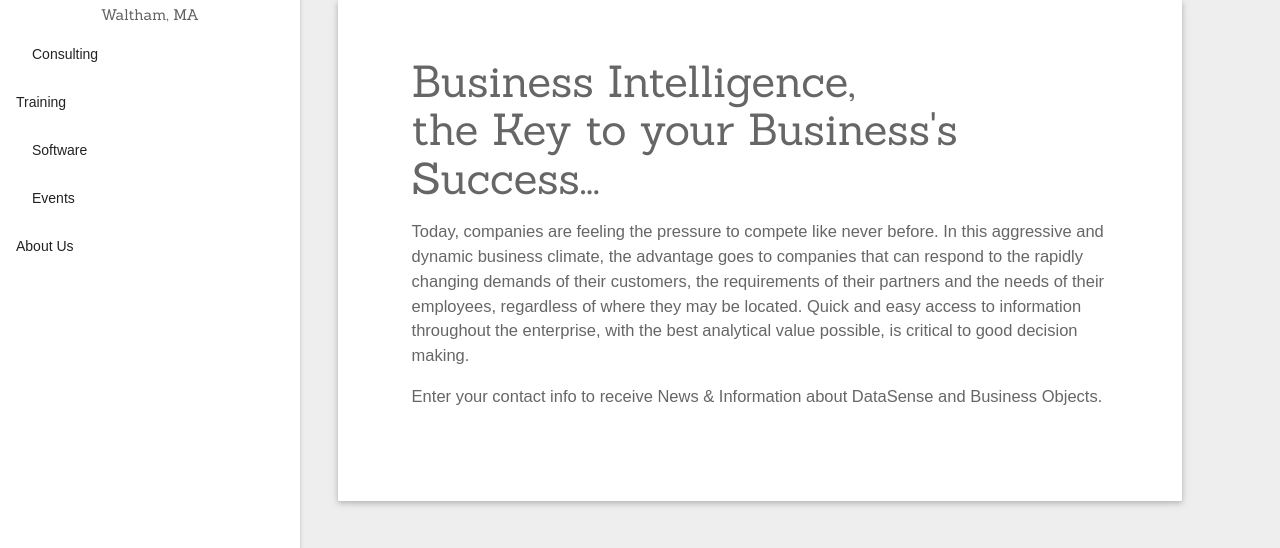
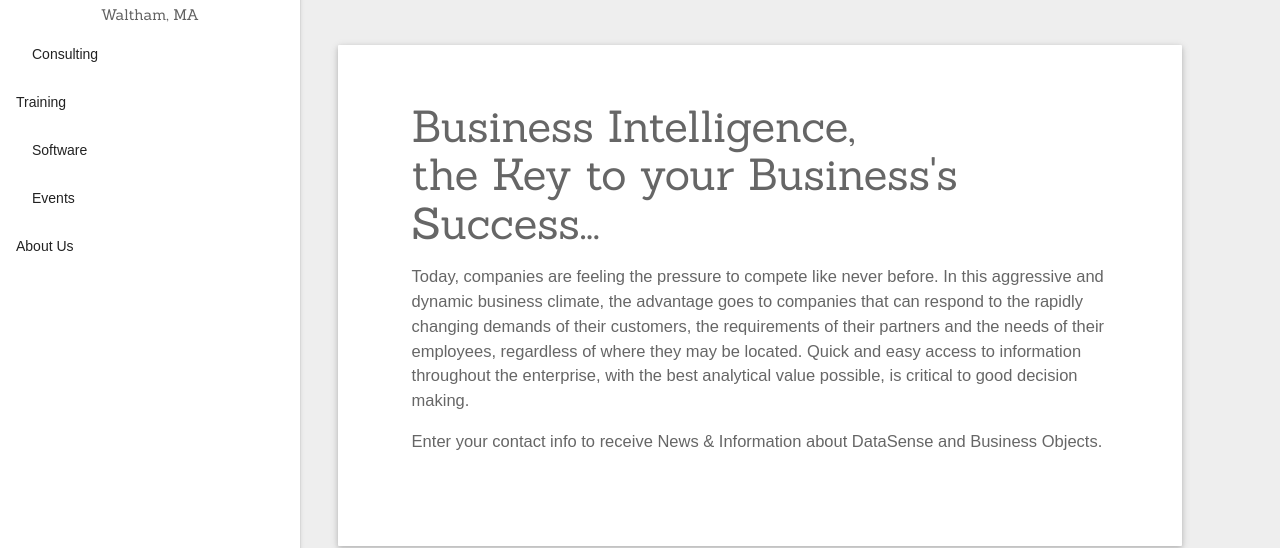
Before and after one commit to datasensesolutions/site, a plain HTML site: page index.html in a window 1280 px wide. Shown: the part 252-800 px from the top of the page. Drawn offline with nearby package versions, Linux system fonts and the light colour scheme; files that its build step writes are made by us from their sources; a web font is replaced by a local one.

Commit message:
Update main.css

```diff
--- a/stylesheets/main.css
+++ b/stylesheets/main.css
@@ -246,12 +246,11 @@ p {
     background: #fff;
     padding: 35px;
     color: #666666;
-    margin-top: 10px !important;
+    margin-top: 55px !important;
     border-radius: 1px;
     z-index: 1;
     height: auto !important;
     padding-bottom: 75px;
-    margin-bottom: 55px;
     box-shadow:0 2px 5px 0 rgba(0,0,0,0.16),0 2px 10px 0 rgba(0,0,0,0.12)
 }
 .index nav {
```
